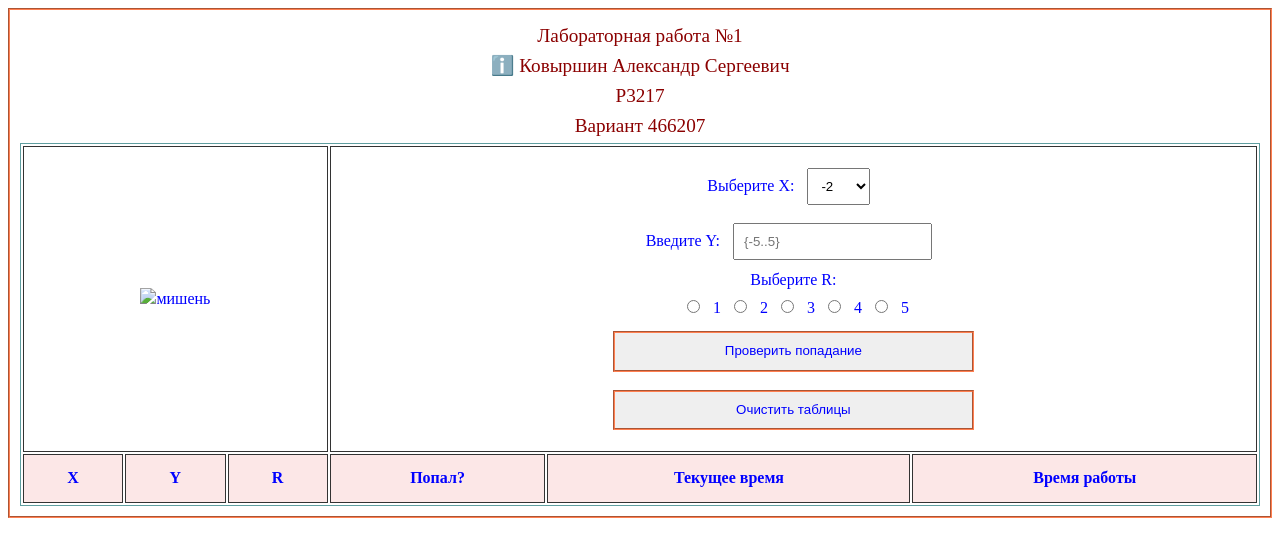
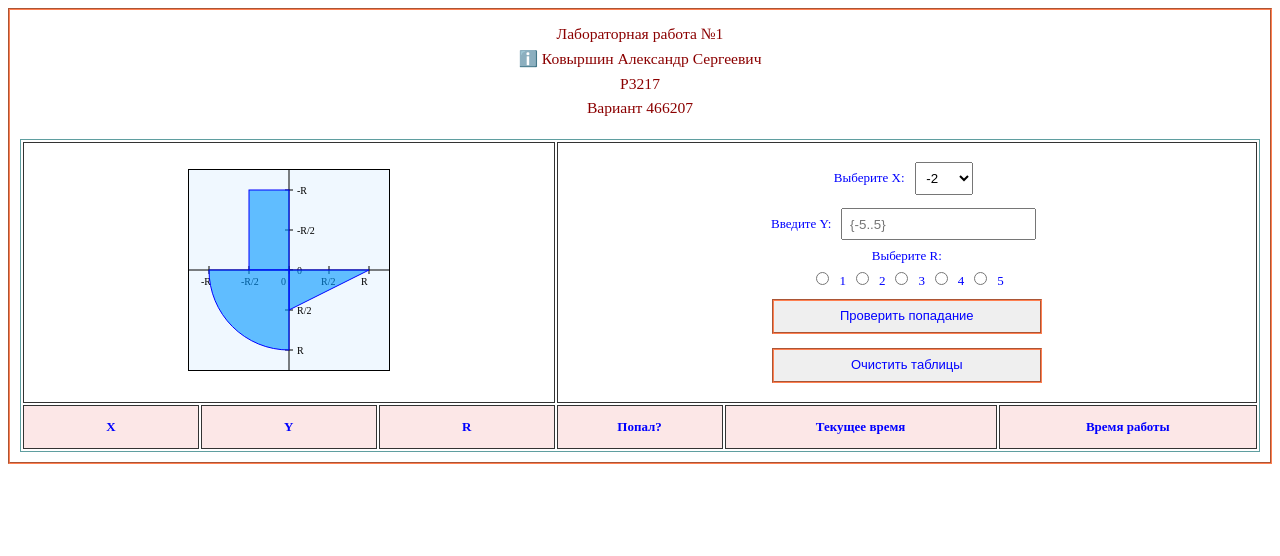
Before and after one commit to ni-hvosta-in/lab1web, a plain HTML site: page www/index.html in a window 1280 px wide. Drawn offline with nearby package versions, Linux system fonts and the light colour scheme.

Commit message:
last version of index.html

```diff
--- a/www/index.html
+++ b/www/index.html
@@ -6,10 +6,8 @@
     <title>Лаба 1</title>
     <script src="https://code.jquery.com/jquery-3.6.0.min.js"></script>
 
-    <!-- Toastr CSS -->
     <link rel="stylesheet" href="https://cdnjs.cloudflare.com/ajax/libs/toastr.js/latest/toastr.min.css">
 
-    <!-- Toastr JS -->
     <script src="https://cdnjs.cloudflare.com/ajax/libs/toastr.js/latest/toastr.min.js"></script>
     <style>
         body, button     {
@@ -18,8 +16,13 @@
             border: 2px groove coral;
             color: blue;
             line-height: 1.4;
+            font-size: 13px;
         }
-
+        @media (max-width: 800px) {
+        body, button {
+            font-size: 10px;
+        }
+}
         header {
             font-family: serif;
             color: darkred;
@@ -42,6 +45,8 @@
         table {
             border: 1px solid cadetblue;
             width: 100%;
+            min-width: 300px;
+            min-height: 100px;
         }
 
         th {
@@ -53,7 +58,7 @@
         }
 
         td {
-            background-color: rgba(255, 255, 255, 0.7); /* Полупрозрачный белый */
+            background-color: rgba(255, 255, 255, 0.7);
             border: 1px solid #333;
             padding: 12px;
             text-align: center;
@@ -88,7 +93,20 @@
         input[type="radio"].error + label {
             color: red;
         }
+        .form-container {
+            display: flex;
+            justify-content: center;
+            align-items: center;
+            margin-top: 20px;
+        }
 
+        canvas
+        {
+            border: 1px solid black;
+            background-color: #f0f8ff;
+            width: 200px;
+            height: 200px;
+        }
     </style>
 </head>
 <body>
@@ -100,13 +118,15 @@
         <p>P3217</p>
         <p>Вариант 466207</p>
     </header>
+
+    <div class = "form-container">
     <table>
-        <!-- Первая строка: объединяем ячейки для картинки и формы -->
+
         <tr>
-            <td colspan="3"> <!-- Картинка занимает 3 колонки -->
-                <img src="graph.png" alt="мишень" style="max-width: 300px;"/>
+            <td colspan="3">
+                <svg id="graph" width="200" height="200" style="border:1px solid black; background-color:#f0f8ff;"></svg>
             </td>
-            <td colspan="3"> <!-- Форма занимает 3 колонки -->
+            <td colspan="3">
                 <form method="post" action="/" id="mainForm">
                     <div>
                         <label for = "inputX">Выберите X:</label>
@@ -162,11 +182,10 @@
             <th>Время работы</th>
         </tr>
 
-        <!-- Контейнер для результатов -->
         <tbody id="resultsBody">
-            <!-- Сюда JavaScript будет добавлять строки с результатами -->
         </tbody>
 </table>
+</div>
     <script>
         toastr.options = {
             "closeButton": true,
@@ -178,7 +197,7 @@
         const yInput = document.getElementById('inputY');
         const submitButton = document.getElementById('submitButton');
         const radioButtons = document.querySelectorAll('input[name="r"]');
-        const form = document.getElementById('mainForm'); // Добавили получение формы
+        const form = document.getElementById('mainForm');
         const clearButton = document.getElementById('clearButton');
 
         function checkY() {
@@ -240,23 +259,24 @@
                 document.getElementById('resultsBody').innerHTML = savedResults;
             }
             console.log("загрузил сохраненное" );
+            drawGraph(3);
         });
 
         xSelect.addEventListener('change', function() {
-            localStorage.setItem('xValue', xSelect.value); // Сохраняем значение X в localStorage
+            localStorage.setItem('xValue', xSelect.value);
         });
 
         yInput.addEventListener('input', function() {
 
-            this.value = this.value.replace(/[^0-9.-]/g, ''); // Разрешаем только цифры, точку и минус
-            this.value = this.value.replace(/\.\./g, '.'); // Не более одной точки
-            this.value = this.value.replace(/--/g, '-'); // Не более одного мин
+            this.value = this.value.replace(/[^0-9.-]/g, '');
+            this.value = this.value.replace(/\.\./g, '.');
+            this.value = this.value.replace(/--/g, '-');
             if (this.value.indexOf('-') > 0) {
                 this.value = this.value.replace(/-/g, '');
             }
 
             checkY();
-            localStorage.setItem('yValue', yInput.value); // Сохраняем значение Y в localStorage
+            localStorage.setItem('yValue', yInput.value);
 
         });
 
@@ -264,24 +284,22 @@
             radio.addEventListener('change', function() {
                 const selectedR = document.querySelector('input[name="r"]:checked');
                 if (selectedR) {
-                    localStorage.setItem('rValue', selectedR.value); // Сохраняем значение R в localStorage
+                    localStorage.setItem('rValue', selectedR.value);
                 }
             });
         });
 
 
-
-        // Обработчик отправки формы
         form.addEventListener('submit', function (event) {
-            event.preventDefault(); // Предотвращаем стандартную отправку
-            const formData = new FormData(form); // СОЗДАЕМ FormData
+            event.preventDefault();
+            const formData = new FormData(form);
             console.log("Форма отправляется");
             if (checkY() && checkR()){
-                // Отправляем AJAX запрос
+
                 $.ajax({
                     url: '/fcgi/labwork1',
                     type: 'POST',
-                    data: $(this).serialize(), // Автоматически сериализуем данные формы
+                    data: $(this).serialize(),
                     success: function(response) {
 
                         toastr.success('Данные успешно отправлены!');
@@ -296,7 +314,9 @@
                         const workTime = data.workTimeMicros;
                         const now = data.currentTime;
                         const resultsBody = document.getElementById('resultsBody');
+                        const svg = document.getElementById("graph");
 
+                        drawGraph(parseFloat(x), parseFloat(y), parseFloat(r));
                         let newRow;
                         if (answer){
                             newRow = `
@@ -322,8 +342,8 @@
                             `;
                         }
 
-                        resultsBody.innerHTML += newRow;
-                        localStorage.setItem('results', resultsBody.innerHTML); // Сохраняем в localStorage
+                        resultsBody.innerHTML = newRow + resultsBody.innerHTML;
+                        localStorage.setItem('results', resultsBody.innerHTML);
                         console.log("сохранил таблицу");
                     },
                     error: function(xhr, status, error) {
@@ -341,10 +361,78 @@
             const resultsBody = document.getElementById("resultsBody");
             if (confirm("Вы уверены, что хотите очистить таблицу?")){
                 resultsBody.innerHTML = '';
-                localStorage.removeItem('results'); // Удаляем из localStorage
+                localStorage.removeItem('results');
                 console.log("очистил");
             }
         });
+
+        function drawGraph(pointX, pointY, R) {
+            const svg = document.getElementById("graph");
+            svg.innerHTML = '';  // очистка SVG
+
+            const centerX = 100, centerY = 100, scale = 40; // расстояние между метками = 40px
+
+            function createLine(x1,y1,x2,y2,stroke="black") {
+                const line = document.createElementNS("http://www.w3.org/2000/svg","line");
+                line.setAttribute("x1",x1); line.setAttribute("y1",y1);
+                line.setAttribute("x2",x2); line.setAttribute("y2",y2);
+                line.setAttribute("stroke",stroke);
+                svg.appendChild(line);
+            }
+
+            function createText(x,y,text) {
+                const t = document.createElementNS("http://www.w3.org/2000/svg","text");
+                t.setAttribute("x",x); t.setAttribute("y",y);
+                t.setAttribute("font-size","10px");
+                t.textContent = text;
+                svg.appendChild(t);
+            }
+
+            createLine(0, centerY, 200, centerY);  // X
+            createLine(centerX, 0, centerX, 200);  // Y
+
+            ["-R","-R/2","0","R/2","R"].forEach((label,i)=>{
+                const x = centerX + (i-2)*scale;
+                createLine(x, centerY-4, x, centerY+4);
+                createText(x-8, centerY+15, label);
+            });
+
+            ["R","R/2","0","-R/2","-R"].forEach((label,i)=>{
+                const y = centerY - (i-2)*scale;
+                createLine(centerX-4, y, centerX+4, y);
+                createText(centerX+8, y+4, label);
+            });
+
+            const rect = document.createElementNS("http://www.w3.org/2000/svg","rect");
+            rect.setAttribute("x", centerX-40);
+            rect.setAttribute("y", centerY-80);
+            rect.setAttribute("width", 40);
+            rect.setAttribute("height", 80);
+            rect.setAttribute("fill","rgba(0,150,255,0.6)");
+            rect.setAttribute("stroke","blue");
+            svg.appendChild(rect);
+
+            const tri = document.createElementNS("http://www.w3.org/2000/svg","polygon");
+            tri.setAttribute("points", `${centerX},${centerY} ${centerX+80},${centerY} ${centerX},${centerY+40}`);
+            tri.setAttribute("fill","rgba(0,150,255,0.6)");
+            tri.setAttribute("stroke","blue");
+            svg.appendChild(tri);
+
+            const arc = document.createElementNS("http://www.w3.org/2000/svg","path");
+            arc.setAttribute("d", `M ${centerX-80},${centerY} A 80 80 0 0 0 ${centerX},${centerY+80} L ${centerX},${centerY} Z`);
+            arc.setAttribute("fill","rgba(0,150,255,0.6)");
+            arc.setAttribute("stroke","blue");
+            svg.appendChild(arc);
+
+            if(pointX !== undefined && pointY !== undefined && R !== undefined) {
+                const point = document.createElementNS("http://www.w3.org/2000/svg","circle");
+                point.setAttribute("cx", 2* pointX * scale/R  + centerX);
+                point.setAttribute("cy", - 2* pointY * scale/R + centerY);
+                point.setAttribute("r", 3);
+                point.setAttribute("fill", "red");
+                svg.appendChild(point);
+            }
+    }
     </script>
 </body>
 </html>
```
